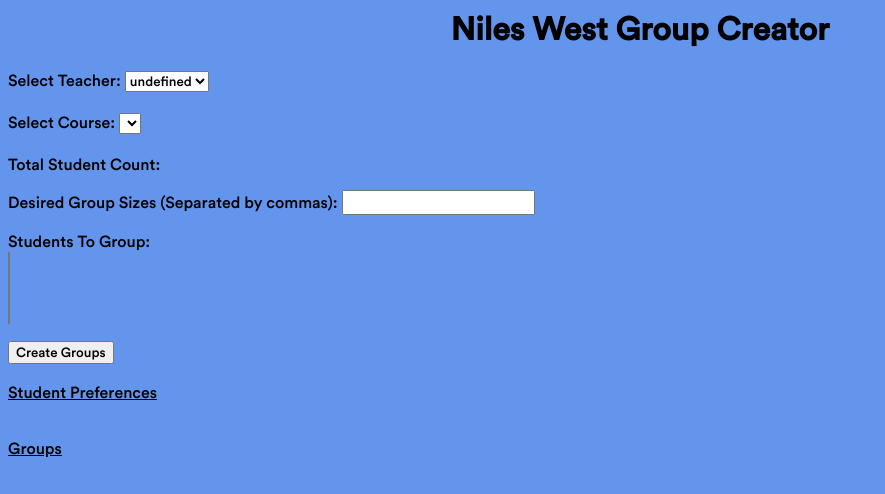
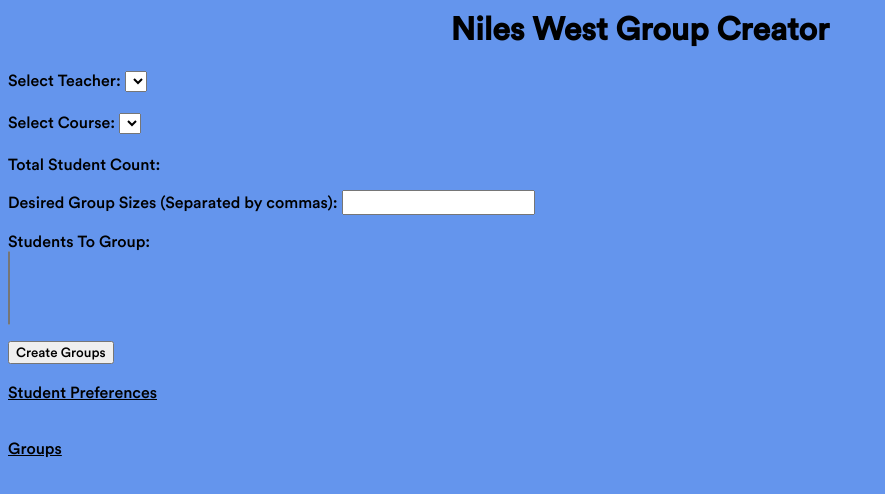
Before and after one commit to zakariyasattar/group-creator, a plain HTML site: page index.html in a window 1280 px wide. Shown: the whole page, without its empty margins (0-885 px from the left). Drawn offline with Linux system fonts and the light colour scheme; no server answers.

Commit message:
move undefined

```diff
--- a/index.html
+++ b/index.html
@@ -101,11 +101,14 @@ function readTeachers() {
                 teacherNames = [];
                 var names = result.split("\n");
                 names.sort();
+                console.log(names[1]);
                 for(var i = 0; i < names.length; i++) {
-                  if(names[i] != undefined){
+                  if(names[i] != "" && names[i] != ","){
                     teacherNames.push(names[i].split(","));
                   }
                 }
+                teacherNames.push(names[0].split(","));
+                teacherNames.push(names[1].split(","));
                 showTeachers();
 
             }
```
